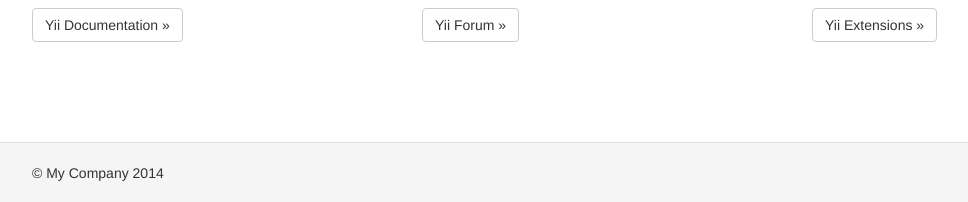
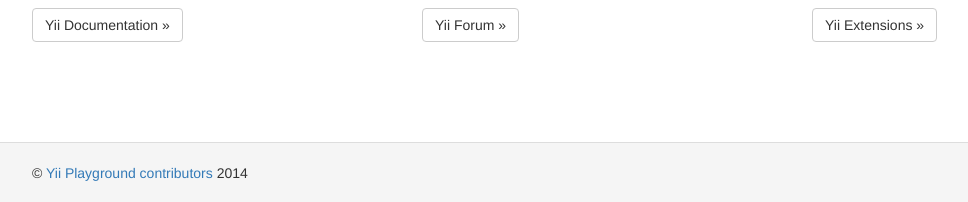
Before and after one commit to giovdk21/yiiplayground, a Yii app: template views/site/index.php in a window 1280 px wide. Shown: the part 598-800 px from the top of the page, without its empty margins (38-1006 px from the left). Run offline with PHP 8.4 and a stand-in for Yii, Linux system fonts and the light colour scheme; the template is opened without the code that fills it, so the values that code supplies are empty; some libraries are stand-ins or nearby versions.

Commit message:
Some branding

```diff
--- a/views/layouts/main.php
+++ b/views/layouts/main.php
@@ -26,7 +26,7 @@
 	<div class="wrap">
 		<?php
 			NavBar::begin([
-				'brandLabel' => 'My Company',
+				'brandLabel' => 'Yii Playground',
 				'brandUrl' => Yii::$app->homeUrl,
 				'options' => [
 					'class' => 'navbar-inverse navbar-fixed-top',
@@ -36,13 +36,12 @@
 				'options' => ['class' => 'navbar-nav navbar-right'],
 				'items' => [
 					['label' => 'Home', 'url' => ['/site/index']],
-					['label' => 'About', 'url' => ['/site/about']],
-					['label' => 'Contact', 'url' => ['/site/contact']],
-					Yii::$app->user->isGuest ?
-						['label' => 'Login', 'url' => ['/site/login']] :
-						['label' => 'Logout (' . Yii::$app->user->identity->username . ')' ,
-							'url' => ['/site/logout'],
-							'linkOptions' => ['data-method' => 'post']],
+					['label' => 'About', 'url' => 'https://github.com/giovdk21/yiiplayground'],
+//					Yii::$app->user->isGuest ?
+//						['label' => 'Login', 'url' => ['/site/login']] :
+//						['label' => 'Logout (' . Yii::$app->user->identity->username . ')' ,
+//							'url' => ['/site/logout'],
+//							'linkOptions' => ['data-method' => 'post']],
 				],
 			]);
 			NavBar::end();
@@ -58,7 +57,9 @@
 
 	<footer class="footer">
 		<div class="container">
-			<p class="pull-left">&copy; My Company <?= date('Y') ?></p>
+			<p class="pull-left">&copy;
+                <a href="https://github.com/giovdk21/yiiplayground/graphs/contributors">Yii Playground contributors</a>
+                <?= date('Y') ?></p>
 			<p class="pull-right"><?= Yii::powered() ?></p>
 		</div>
 	</footer>
--- a/views/site/index.php
+++ b/views/site/index.php
@@ -2,7 +2,7 @@
 /**
  * @var yii\web\View $this
  */
-$this->title = 'My Yii Application';
+$this->title = 'Yii Playground';
 ?>
 <div class="site-index">
 
```
